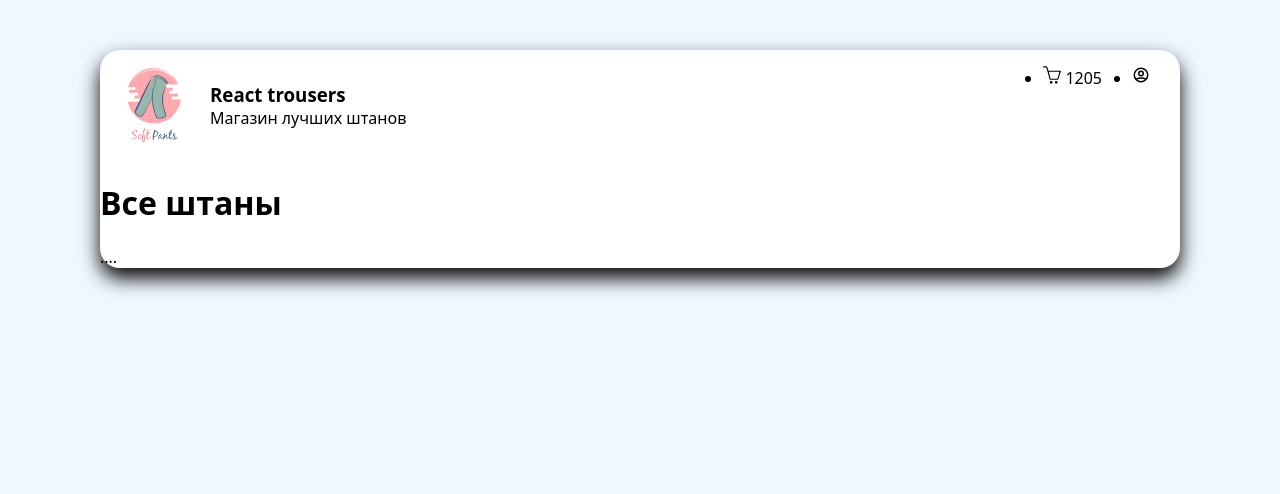
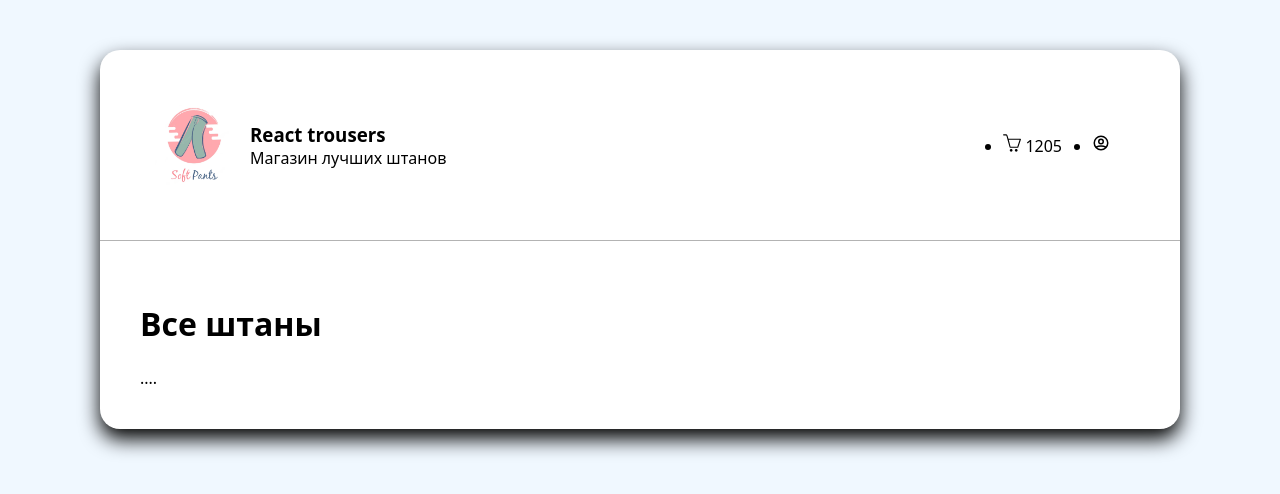
Before and after one commit to iGooody/react_store, a React (Create React App) app: page / in a window 1280 px wide. Shown: the top 494 px of the page. Built offline with nearby package versions, Linux system fonts and the light colour scheme.

Commit message:
icons added

```diff
--- a/public/index.html
+++ b/public/index.html
@@ -10,34 +10,11 @@
       content="Web site created using create-react-app"
     />
     <link rel="apple-touch-icon" href="%PUBLIC_URL%/logo192.png" />
-    <!--
-      manifest.json provides metadata used when your web app is installed on a
-      user's mobile device or desktop. See https://developers.google.com/web/fundamentals/web-app-manifest/
-    -->
     <link rel="manifest" href="%PUBLIC_URL%/manifest.json" />
-    <!--
-      Notice the use of %PUBLIC_URL% in the tags above.
-      It will be replaced with the URL of the `public` folder during the build.
-      Only files inside the `public` folder can be referenced from the HTML.
-
-      Unlike "/favicon.ico" or "favicon.ico", "%PUBLIC_URL%/favicon.ico" will
-      work correctly both with client-side routing and a non-root public URL.
-      Learn how to configure a non-root public URL by running `npm run build`.
-    -->
-    <title>React App</title>
+    <title>React trousers</title>
   </head>
   <body>
     <noscript>You need to enable JavaScript to run this app.</noscript>
     <div id="root"></div>
-    <!--
-      This HTML file is a template.
-      If you open it directly in the browser, you will see an empty page.
-
-      You can add webfonts, meta tags, or analytics to this file.
-      The build step will place the bundled scripts into the <body> tag.
-
-      To begin the development, run `npm start` or `yarn start`.
-      To create a production bundle, use `npm run build` or `yarn build`.
-    -->
   </body>
 </html>
--- a/src/App.js
+++ b/src/App.js
@@ -11,7 +11,7 @@ function App() {
         <div className='headerLeft'>
           <img src='/logo192.png' alt='logo' id='logoimg'/>
           <div className='headerInfo'>
-            <h3> React trousers</h3>
+            <h3 className='text-uppercase'> React trousers</h3>
             <p> Магазин лучших штанов</p>
 
           </div>
--- a/src/App.scss
+++ b/src/App.scss
@@ -18,8 +18,11 @@ font-family: system-ui, -apple-system, BlinkMacSystemFont, 'Segoe UI', Roboto, O
   width: 80px;
 }
 header {
+  padding: 40px;
   display: flex;
   justify-content: space-between;
+  align-items: center;
+  border-bottom: 1px solid rgba(175, 175, 175, 0.947);
   .headerLeft {
     display: flex;
     align-items:center;
@@ -37,3 +40,6 @@ header {
     margin-right: 30px;
   }
 }
+.content {
+  padding: 40px;
+}
```
Also changed, not shown: 1 other file (tests, documents, lock files or other folders).
